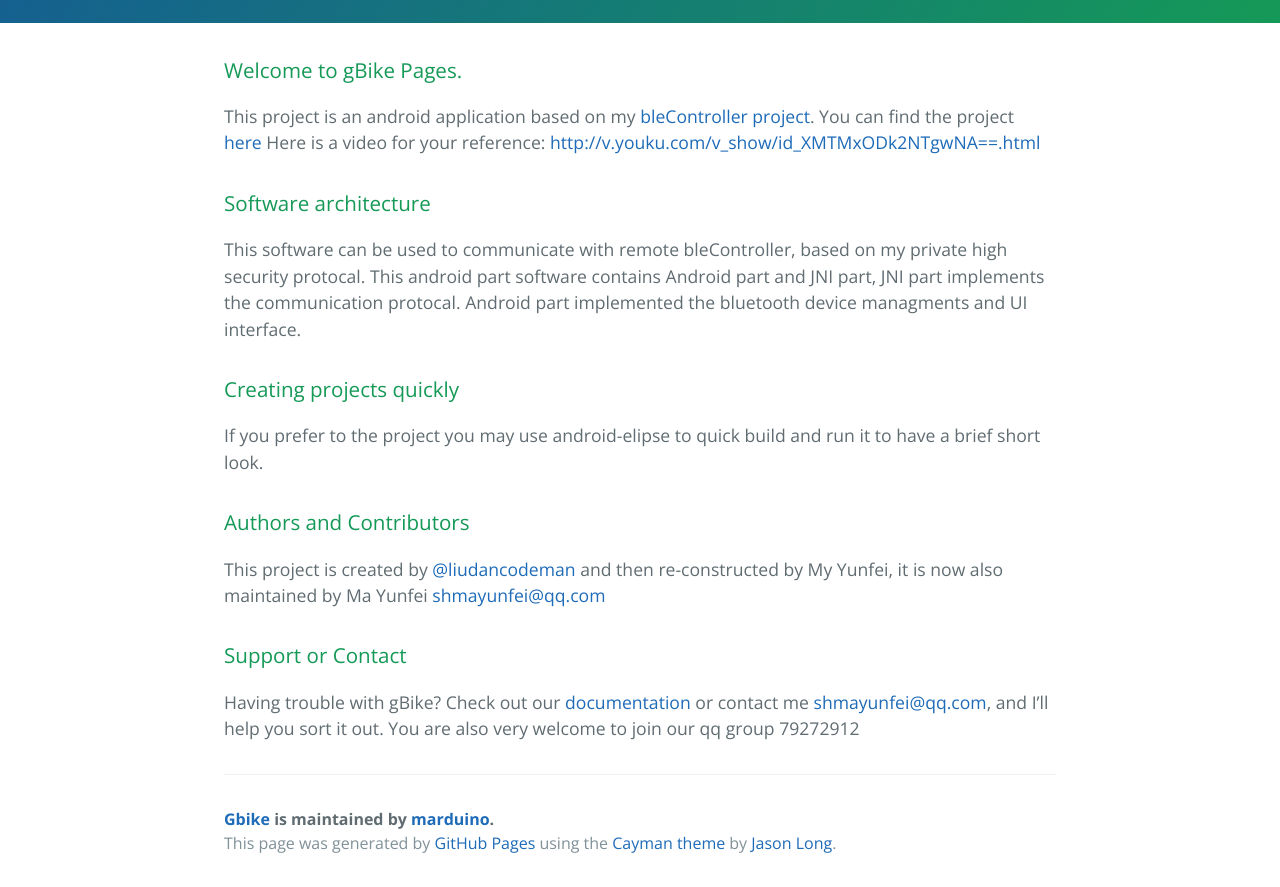
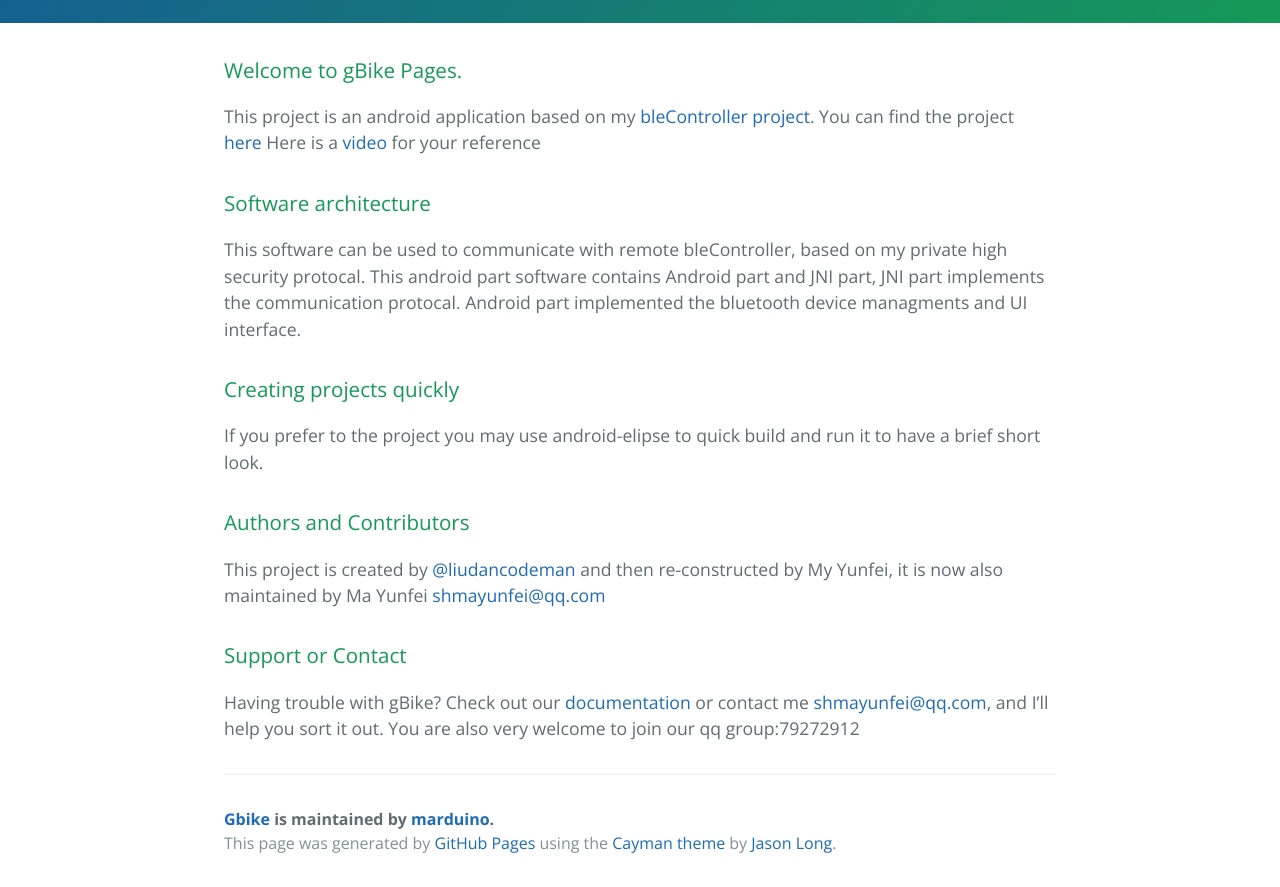
Before and after one commit to FlynnMa/gBike, a plain HTML site: page index.html in a window 1280 px wide. Shown: the part 360-1247 px from the top of the page. Drawn offline with nearby package versions, Linux system fonts and the light colour scheme.

```diff
--- a/index.html
+++ b/index.html
@@ -23,7 +23,7 @@
 <a id="welcome-to-gbike-pages" class="anchor" href="#welcome-to-gbike-pages" aria-hidden="true"><span class="octicon octicon-link"></span></a>Welcome to gBike Pages.</h3>
 
 <p>This project is an android application based on my <a href="https://github.com/marduino/bleController">bleController project</a>. You can find the project <a href="https://github.com/marduino/gBike">here</a>
-Here is a video for your reference: <a href="http://v.youku.com/v_show/id_XMTMxODk2NTgwNA==.html">http://v.youku.com/v_show/id_XMTMxODk2NTgwNA==.html</a></p>
+Here is a <a href="http://v.youku.com/v_show/id_XMTMxODk2NTgwNA==.html">video</a> for your reference</p>
 
 <h3>
 <a id="software-architecture" class="anchor" href="#software-architecture" aria-hidden="true"><span class="octicon octicon-link"></span></a>Software architecture</h3>
@@ -44,7 +44,7 @@ Here is a video for your reference: <a href="http://v.youku.com/v_show/id_XMTMxO
 <a id="support-or-contact" class="anchor" href="#support-or-contact" aria-hidden="true"><span class="octicon octicon-link"></span></a>Support or Contact</h3>
 
 <p>Having trouble with gBike? Check out our <a href="https://github.com/marduino/gBike/wiki">documentation</a> or contact me <a href="mailto:shmayunfei@qq.com">shmayunfei@qq.com</a>, and I’ll help you sort it out.
-You are also very welcome to join our qq group 79272912</p>
+You are also very welcome to join our qq group:79272912</p>
 
       <footer class="site-footer">
         <span class="site-footer-owner"><a href="https://github.com/marduino/gBike">Gbike</a> is maintained by <a href="https://github.com/marduino">marduino</a>.</span>
--- a/params.json
+++ b/params.json
@@ -1 +1 @@
-{"name":"Gbike","tagline":"gBike, android, bluetooth, BLE","body":"### Welcome to gBike Pages.\r\nThis project is an android application based on my [bleController project](https://github.com/marduino/bleController). You can find the project [here](https://github.com/marduino/gBike)\r\nHere is a video for your reference: http://v.youku.com/v_show/id_XMTMxODk2NTgwNA==.html\r\n\r\n### Software architecture\r\nThis software can be used to communicate with remote bleController, based on my private high security protocal. This android part software contains Android part and JNI part, JNI part implements the communication protocal. Android part implemented the bluetooth device managments and UI interface.\r\n\r\n### Creating projects quickly\r\nIf you prefer to the project you may use android-elipse to quick build and run it to have a brief short look.\r\n\r\n### Authors and Contributors\r\nThis project is created by @liudancodeman and then re-constructed by My Yunfei, it is now also maintained by Ma Yunfei shmayunfei@qq.com\r\n\r\n### Support or Contact\r\nHaving trouble with gBike? Check out our [documentation](https://github.com/marduino/gBike/wiki) or contact me shmayunfei@qq.com, and I’ll help you sort it out.\r\nYou are also very welcome to join our qq group 79272912\r\n","google":"","note":"Don't delete this file! It's used internally to help with page regeneration."}
+{"name":"Gbike","tagline":"gBike, android, bluetooth, BLE","body":"### Welcome to gBike Pages.\r\nThis project is an android application based on my [bleController project](https://github.com/marduino/bleController). You can find the project [here](https://github.com/marduino/gBike)\r\nHere is a [video](http://v.youku.com/v_show/id_XMTMxODk2NTgwNA==.html) for your reference\r\n\r\n### Software architecture\r\nThis software can be used to communicate with remote bleController, based on my private high security protocal. This android part software contains Android part and JNI part, JNI part implements the communication protocal. Android part implemented the bluetooth device managments and UI interface.\r\n\r\n### Creating projects quickly\r\nIf you prefer to the project you may use android-elipse to quick build and run it to have a brief short look.\r\n\r\n### Authors and Contributors\r\nThis project is created by @liudancodeman and then re-constructed by My Yunfei, it is now also maintained by Ma Yunfei shmayunfei@qq.com\r\n\r\n### Support or Contact\r\nHaving trouble with gBike? Check out our [documentation](https://github.com/marduino/gBike/wiki) or contact me shmayunfei@qq.com, and I’ll help you sort it out.\r\nYou are also very welcome to join our qq group:79272912\r\n","google":"","note":"Don't delete this file! It's used internally to help with page regeneration."}
```
